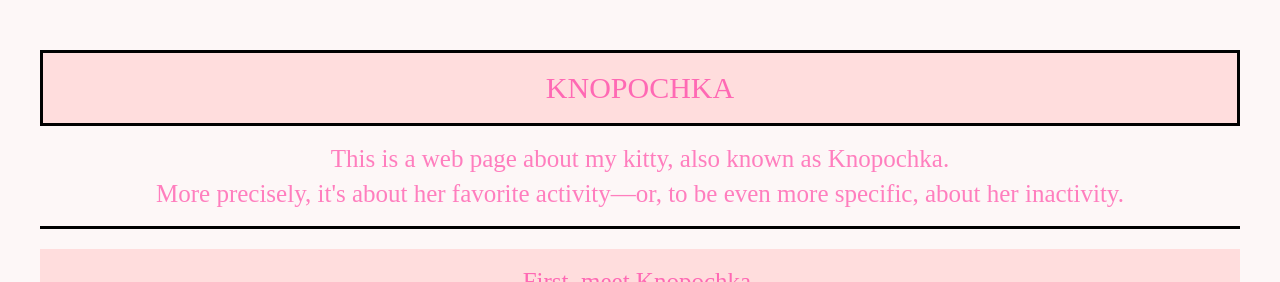
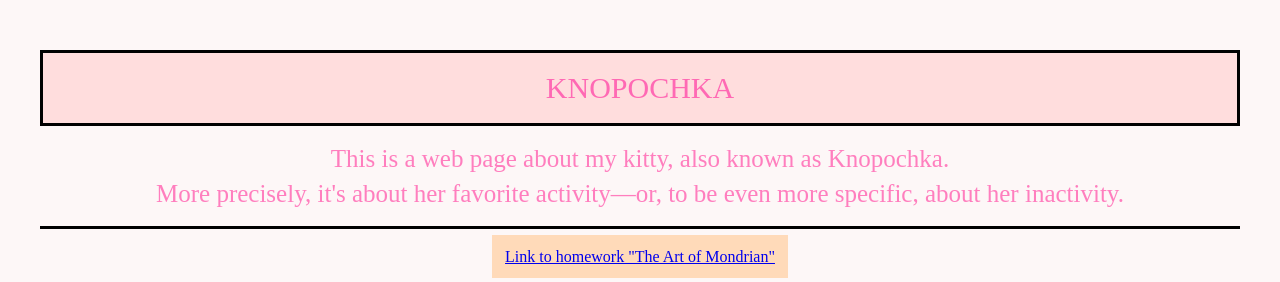
Before and after one commit to liubov-lebedeva/knopochka-kitty, a plain HTML site: page index.html in a window 1280 px wide. Shown: the top 282 px of the page. Drawn offline with Linux system fonts and the light colour scheme.

Commit message:
Added a link leading the table.html.

```diff
--- a/index.html
+++ b/index.html
@@ -11,6 +11,7 @@
     <p>This is a web page about my kitty, also known as Knopochka.</p>
     <p>More precisely, it's about her favorite activity—or, to be even more specific, about her inactivity.</p>
     <hr>
+    <a href="pgs/table.html">Link to homework "The Art of Mondrian"</a>
     <div>
         <h2>First, meet Knopochka.</h2>
         <div>
```
